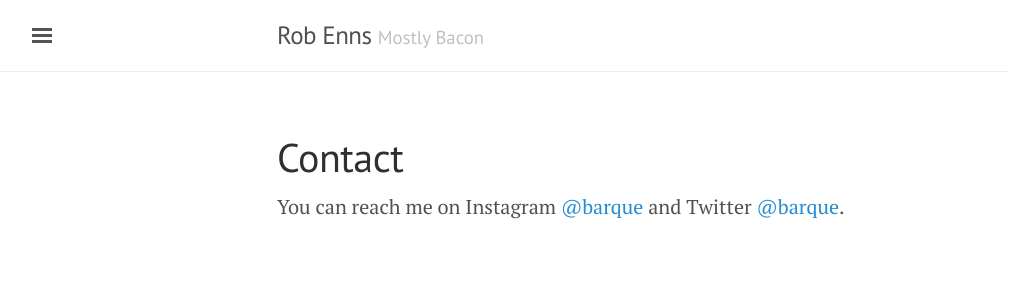
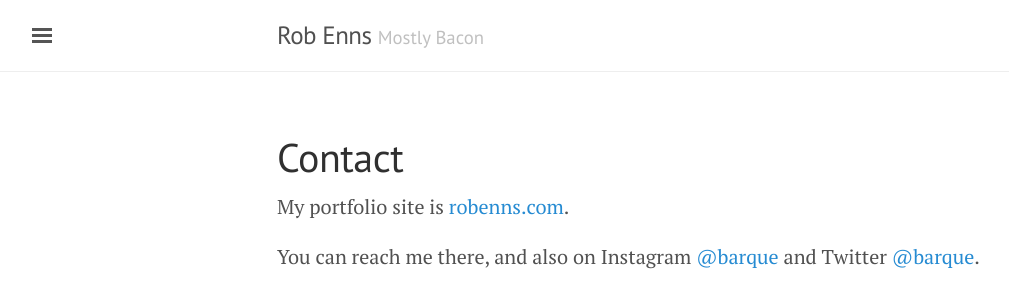
Before and after one commit to rpe/rpe.github.io, a Jekyll site: the page built from contact.md, in a window 1280 px wide. Shown: the top 308 px of the page, without its empty margins (3-1012 px from the left). Built offline with Jekyll 4.4.1, drawn with Linux system fonts in a browser that asks for light colours.

Commit message:
Update contact page

```diff
--- a/contact.md
+++ b/contact.md
@@ -3,4 +3,6 @@ layout: page
 title:  "Contact"
 ---
 
-You can reach me on Instagram [@barque](https://www.instagram.com/barque/) and Twitter [@barque](https://www.twitter.com/barque).
+My portfolio site is [robenns.com](http://www.robenns.com).
+
+You can reach me there, and also on Instagram [@barque](https://www.instagram.com/barque/) and Twitter [@barque](https://www.twitter.com/barque).
```
